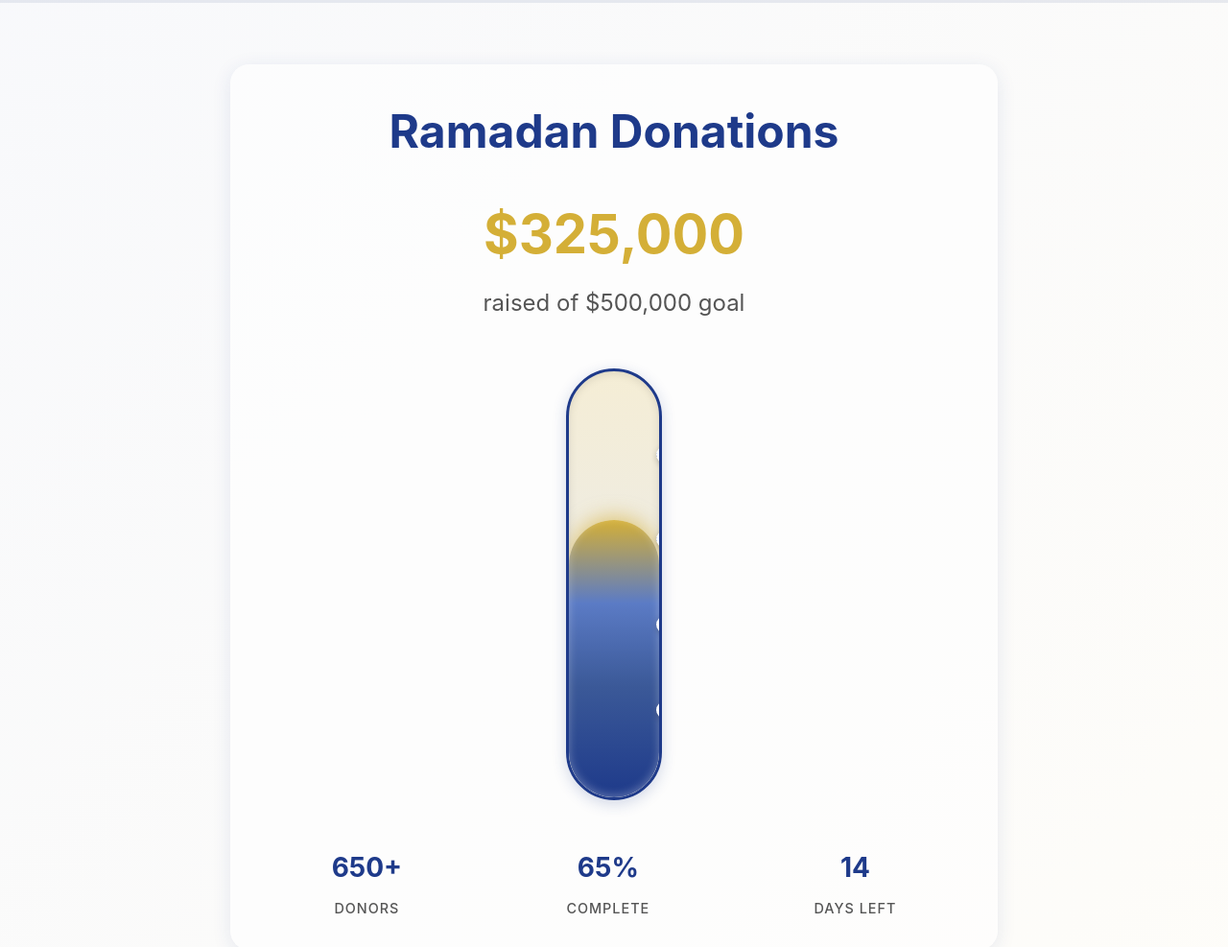
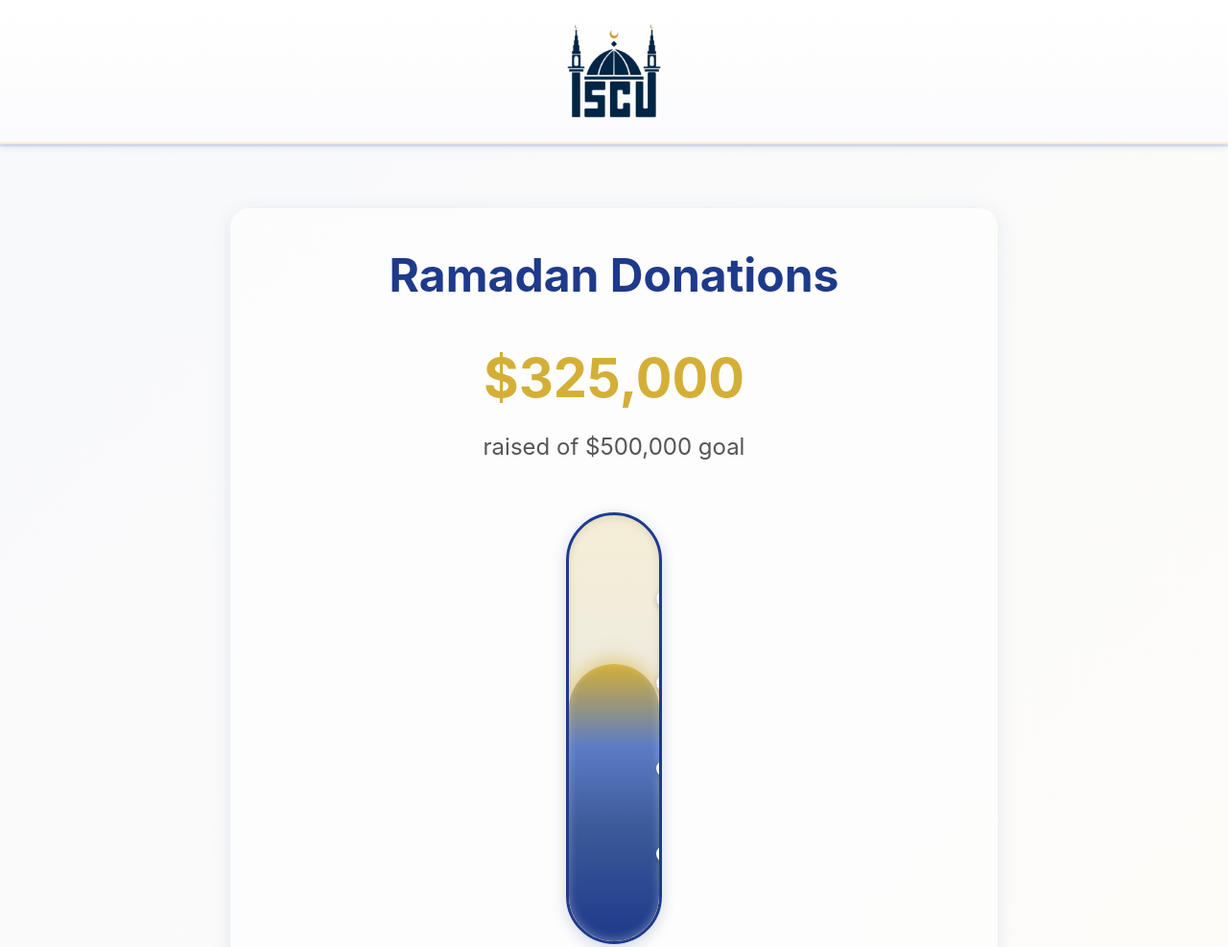
Before and after one commit to humzasyed7/iscj-ramadan2026, a website: page index.html in a window 1280 px wide. Shown: the top 987 px of the page at 96% size. Drawn offline with Linux system fonts and the light colour scheme; no server answers.

Commit message:
Added ISCJ logo header

```diff
--- a/index.html
+++ b/index.html
@@ -9,6 +9,12 @@
 </head>
 <body>
     <div class="App">
+
+        <header class="header" role="banner">
+            <div class="logo-container">
+                <img src="images/iscj transparent logo.PNG" alt="ISCJ Logo" class="logo">
+            </div>
+        </header>
 
         <!-- Fundraising Progress Thermometer -->
         <section class="thermometer-section">
```
